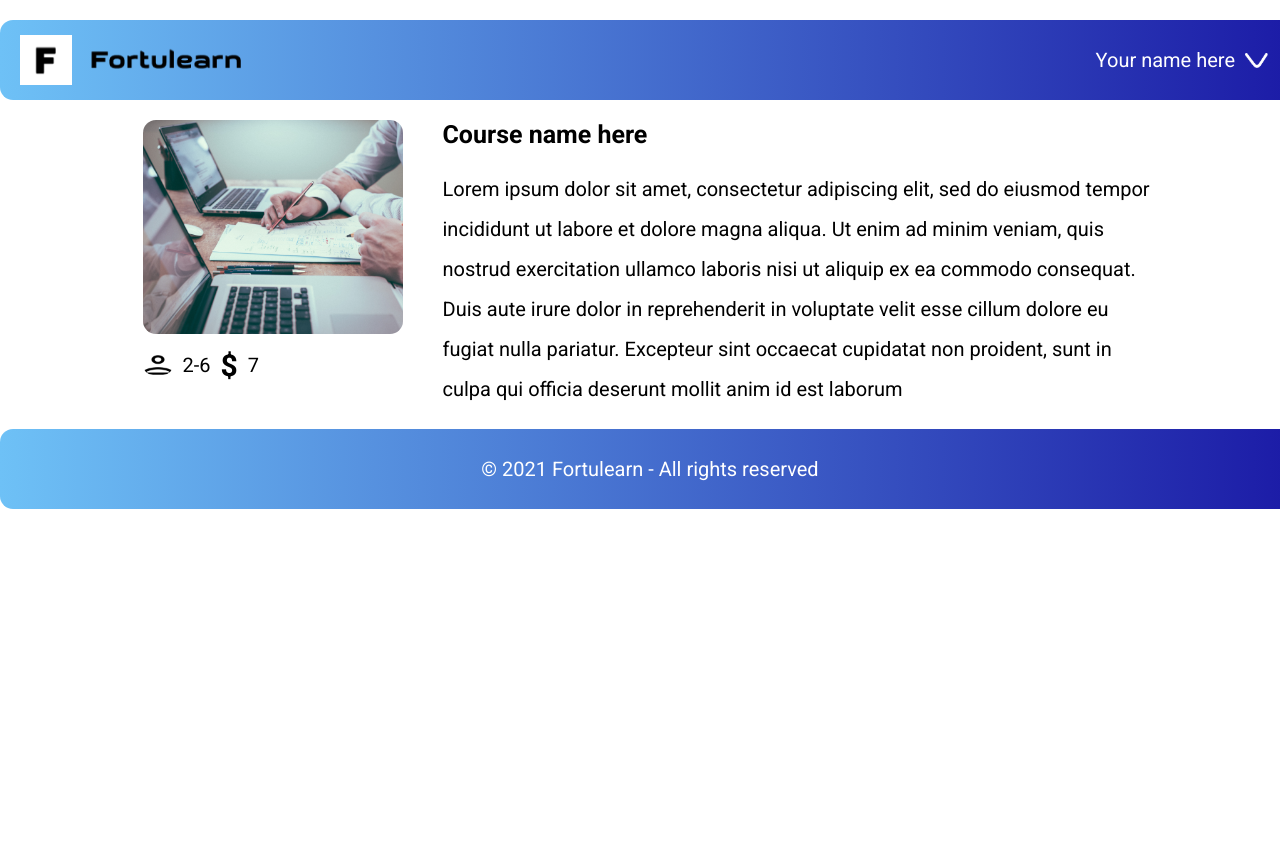
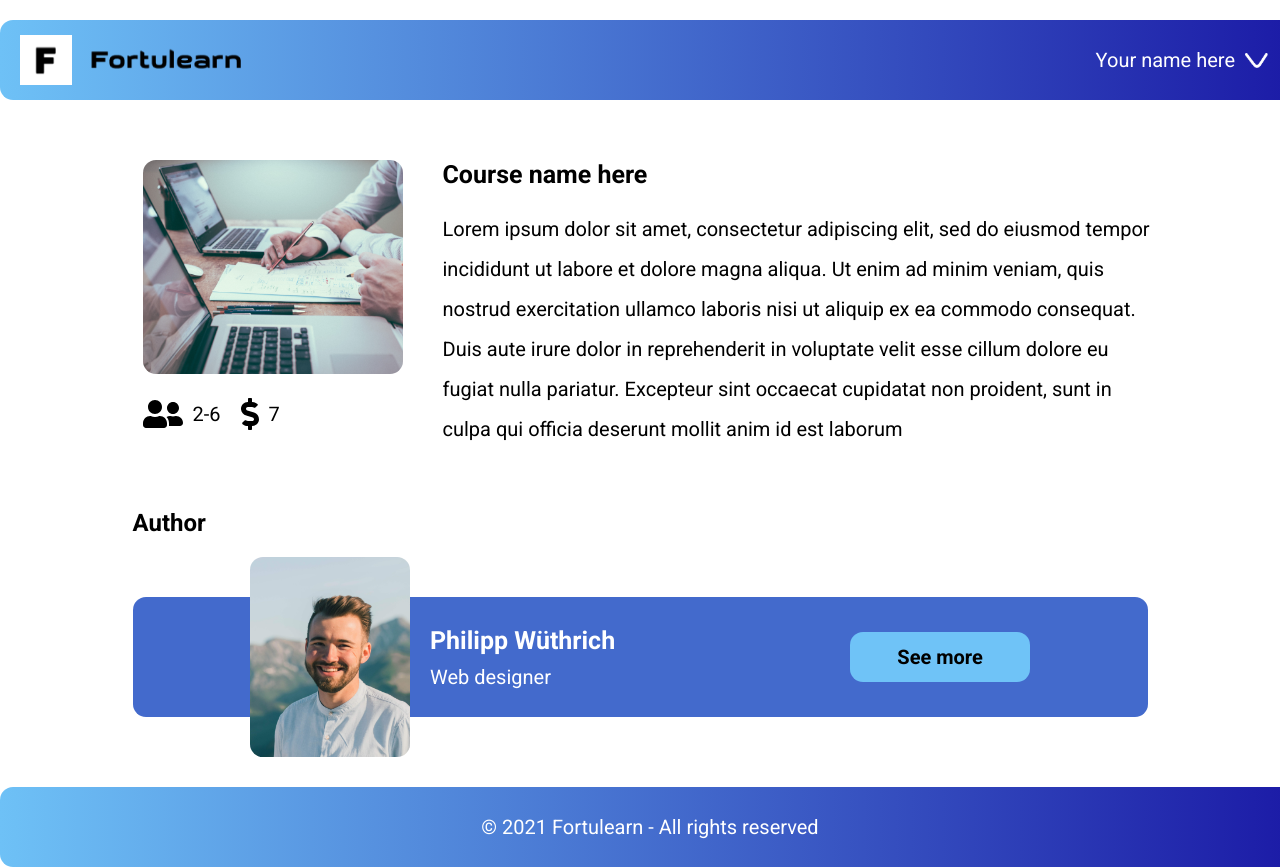
Before and after one commit to Dmitiyy/Fortulearn, a Next.js app: page /courses/1 in a window 1280 px wide. Before the commit the page ends 800 px from the top, so only its background shows below. Built offline with nearby package versions, Linux system fonts and the light colour scheme.

Commit message:
working on course page v1

```diff
--- a/package.json
+++ b/package.json
@@ -9,6 +9,10 @@
     "lint": "next lint"
   },
   "dependencies": {
+    "@fortawesome/fontawesome-svg-core": "^1.2.36",
+    "@fortawesome/free-brands-svg-icons": "^5.15.4",
+    "@fortawesome/free-solid-svg-icons": "^5.15.4",
+    "@fortawesome/react-fontawesome": "^0.1.15",
     "bcrypt": "^5.0.1",
     "dotenv": "^10.0.0",
     "dotenv-load": "^2.0.0",
@@ -22,6 +26,7 @@
     "react-redux": "^7.2.5",
     "react-slick": "^0.28.1",
     "redux": "^4.1.1",
+    "redux-saga": "^1.1.3",
     "sass": "^1.38.1",
     "slick-carousel": "^1.8.1",
     "styled-components": "^5.3.0",
--- a/pages/courses/[id].tsx
+++ b/pages/courses/[id].tsx
@@ -1,15 +1,21 @@
 import { Fragment } from "react";
 import Image from 'next/image';
+import { faDollarSign, faUserFriends } from '@fortawesome/free-solid-svg-icons';
+import { FontAwesomeIcon } from '@fortawesome/react-fontawesome';
 import CourseFooter from "../../components/Courses/CourseFooter";
 import CourseNav from "../../components/Courses/CourseNav";
 import {
+  CoursesAuthorImgWrap,
+  CoursesAuthorPhoto,
+  CoursesAuthorWrap,
+  CoursesContentAuthor,
   CoursesContentBlock,
   CoursesContentPhoto,
   CoursesContentText,
   CoursesContentWrap
 } from '../../styles/CoursesStyledModules/CoursesContent.module';
 import Preview from '../../images/courses_content.png';
-import People from '../../images/courses_people.png';
+import { AnimatedButton } from "../../components/AnimatedButton";
 
 export default function Courses() {
   return (
@@ -19,8 +25,8 @@ export default function Courses() {
         <CoursesContentPhoto>
           <Image src={Preview} alt='preview' />
           <CoursesContentWrap>
-            <div><Image src={People} alt='people'/><p>2-6</p></div>
-            <div><p style={{fontWeight: 'bold', fontSize: '30px'}}>$</p><p>7</p></div>
+            <div><FontAwesomeIcon icon={faUserFriends} size='2x' /><p>2-6</p></div>
+            <div><FontAwesomeIcon icon={faDollarSign} size='2x' /><p>7</p></div>
           </CoursesContentWrap>
         </CoursesContentPhoto>
         <CoursesContentText>
@@ -37,6 +43,27 @@ export default function Courses() {
           </p>
         </CoursesContentText>
       </CoursesContentBlock>
+      <CoursesContentAuthor>
+        <h2>Author</h2>
+        <CoursesAuthorWrap>
+          <CoursesAuthorImgWrap>
+            <CoursesAuthorPhoto />
+            <div className='courses__author-photo'>
+              <h2>Philipp Wüthrich</h2><p>Web designer</p>
+            </div>
+          </CoursesAuthorImgWrap>
+          <AnimatedButton
+            initialColor='#6FC3F7'
+            hoverColor='#fff'
+            textColor='black'
+            text='See more'
+            textHover='#000'
+            textSize="20px"
+            width="180px"
+            height="50px"
+          />
+        </CoursesAuthorWrap>
+      </CoursesContentAuthor>
       <CourseFooter />
     </Fragment>
   )
--- a/redux/reducers/user.ts
+++ b/redux/reducers/user.ts
@@ -14,6 +14,7 @@ const initialState: TState = {
 export const userReducer = (state = initialState, action: IAction): TState => {
   switch (action.type) {
     case 'SAY_HELLO':
+      console.log('say hello reducer function here');
       return {...state, name: `Hello, ${state.name}`};
     default:
       return {...state};
--- /dev/null
+++ b/redux/sagas.ts
@@ -0,0 +1,13 @@
+import {all, takeEvery} from 'redux-saga/effects';
+
+function* helloSaga() {
+  console.log('hello, sagas');
+}
+
+function* helloWatcher() {
+  yield takeEvery('RUN_HELLO', helloSaga);
+}
+
+export function* rootSaga() {
+  yield all([helloWatcher()]);
+}
--- a/redux/store.ts
+++ b/redux/store.ts
@@ -1,6 +1,12 @@
-import { createStore } from "redux";
+import { applyMiddleware, createStore } from "redux";
+import createSagaMiddleware from "@redux-saga/core";
+import { rootSaga } from "./sagas";
 import { userReducer } from "./reducers/user";
 
-const store = createStore(userReducer);
+const sagaMiddleware = createSagaMiddleware();
+
+const store = createStore(userReducer, applyMiddleware(sagaMiddleware));
+
+sagaMiddleware.run(rootSaga);
 
 export default store;
--- a/styles/CoursesStyledModules/CoursesContent.module.ts
+++ b/styles/CoursesStyledModules/CoursesContent.module.ts
@@ -1,15 +1,16 @@
 import styled from "styled-components";
+import AuthorPhoto from '../../images/courses_author.png';
 
 export const CoursesContentBlock = styled.div`
   width: 1300px;
   margin: 0 auto;
-  margin-top: 20px;
+  margin-top: 60px;
   display: flex;
   justify-content: center;
 `;
 
 export const CoursesContentPhoto = styled.div`
-  width: 20%;
+  width: 260px;
   img {
     width: 100% !important;
     border-radius: 13px;
@@ -17,7 +18,7 @@ export const CoursesContentPhoto = styled.div`
 `;
 
 export const CoursesContentText = styled.div`
-  width: 55%;
+  width: 715px;
   margin-left: 40px;
   h2 {
     font-weight: bold;
@@ -35,7 +36,8 @@ export const CoursesContentWrap = styled.div`
   div {
     display: flex;
     align-items: center;
-    margin-top: 10px;
+    margin-top: 20px;
+    margin-right: 20px;
     img {
       width: 30px !important;
       height: 20px !important;
@@ -46,3 +48,45 @@ export const CoursesContentWrap = styled.div`
     }
   }
 `;
+
+export const CoursesAuthorPhoto = styled.div`
+  width: 160px;
+  height: 200px;
+  background-image: url(${AuthorPhoto.src});
+  background-position: center;
+  background-repeat: no-repeat;
+  background-size: cover;
+  border-radius: 13px;
+`;
+
+export const CoursesContentAuthor = styled.div`
+  width: 1015px;
+  margin: 0 auto;
+  margin-top: 60px;
+`;
+
+export const CoursesAuthorWrap = styled.div`
+  width: 100%;
+  height: 120px;
+  background: #436ACC;
+  justify-content: space-around;
+  display: flex;
+  margin-top: 60px;
+  border-radius: 13px;
+  align-items: center;
+  margin-bottom: 70px;
+`;
+
+export const CoursesAuthorImgWrap = styled.div`
+  display: flex;
+  align-items: center;
+  p, h2 {
+    color: #fff;
+    font-size: 20px;
+    margin-left: 20px;
+  }
+  h2 {
+    font-size: 25px;
+    margin-bottom: 10px;
+  }
+`;
--- a/styles/globals.sass
+++ b/styles/globals.sass
@@ -34,6 +34,13 @@ html
 .courses_slider
   width: 1100px !important
 
+.courses__author-photo
+  width: auto !important
+  display: flex
+  flex-direction: column
+  justify-content: center
+  align-items: flex-start
+
 @media (max-width: 520px) and (min-width: 300px)
   .nav-logo
     width: 200px !important
```
Also changed, not shown: images/courses_author.png (added), 1 other file (tests, documents, lock files or other folders).
